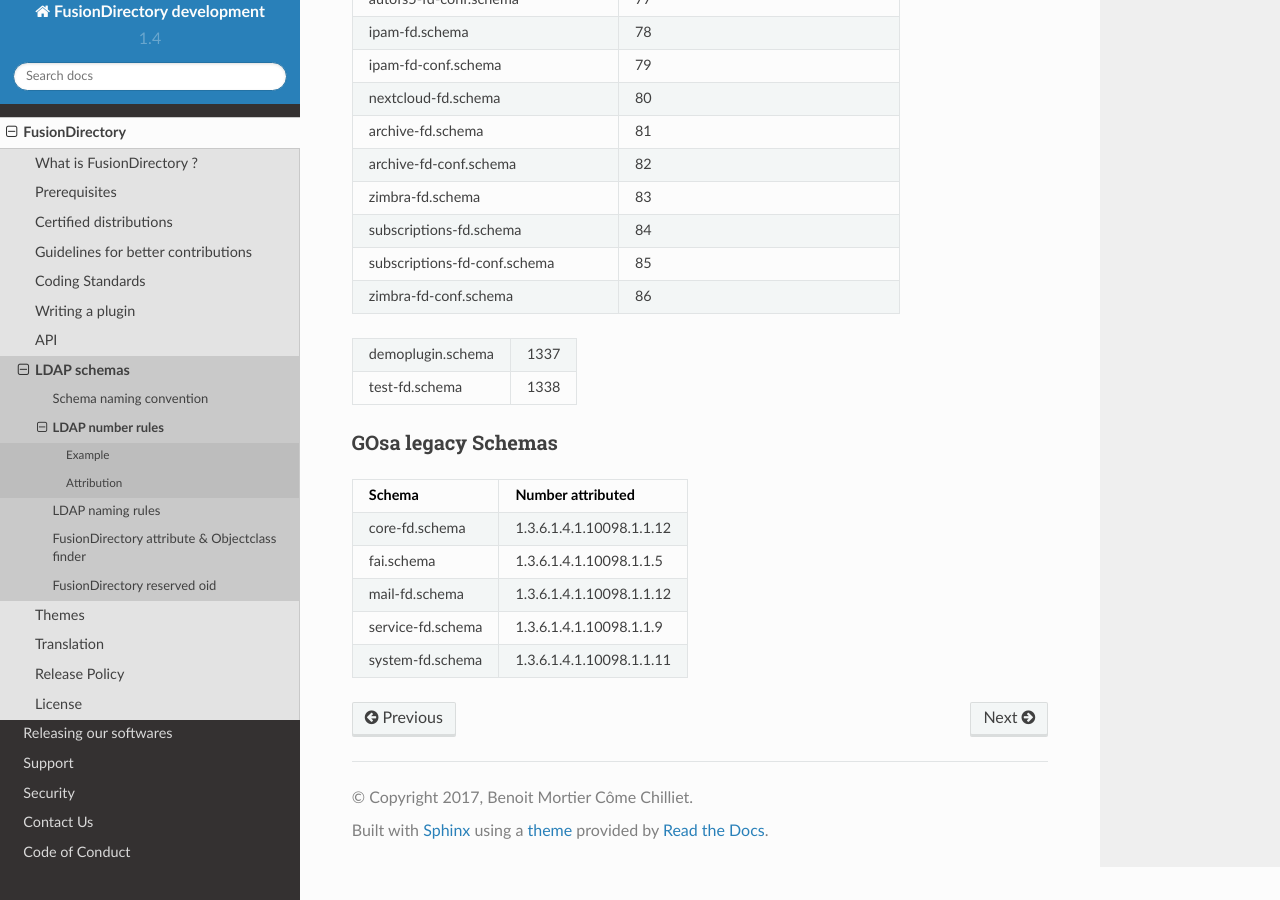
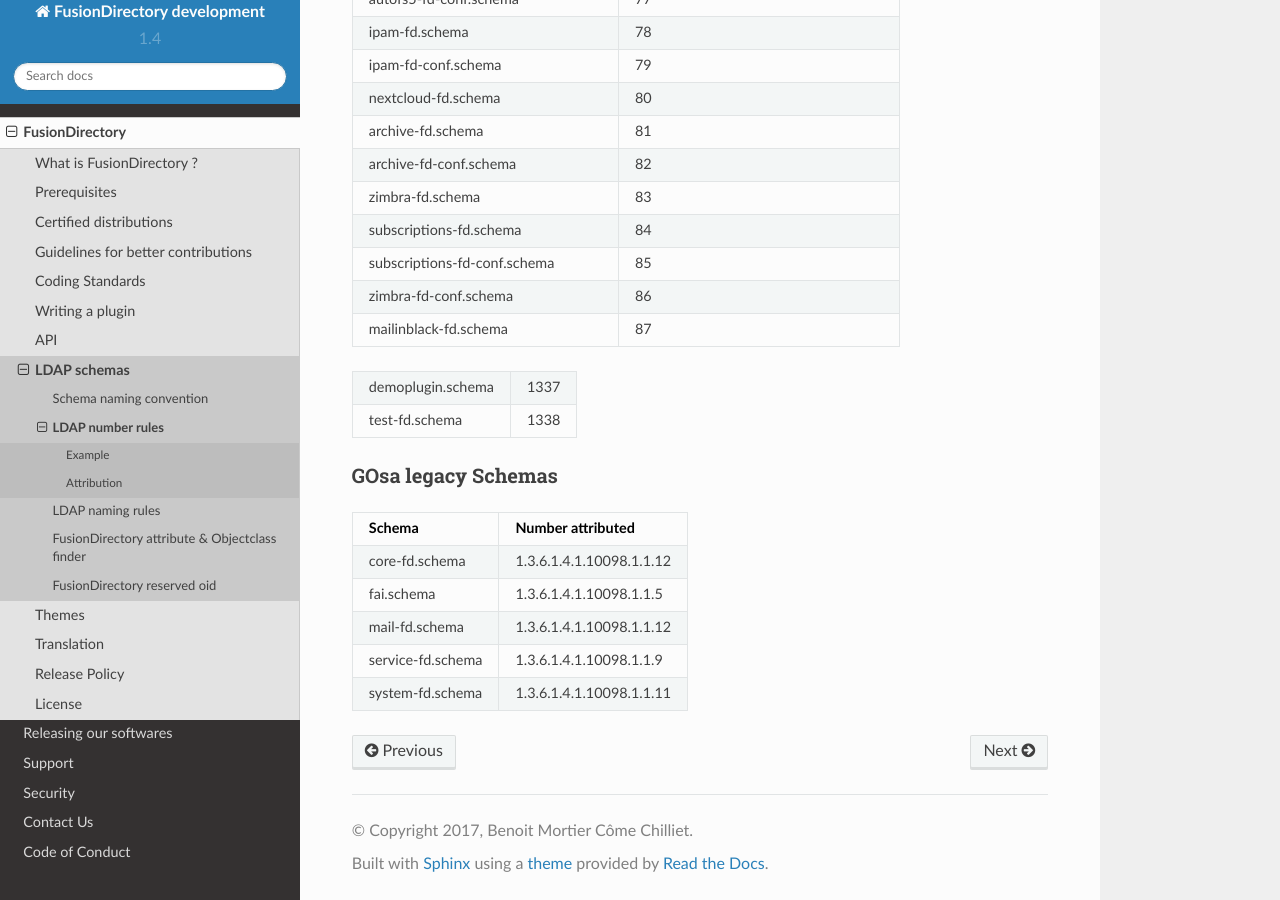
Before and after one commit to fusiondirectory/fusiondirectory-dev-manual, a Sphinx documentation site: the page built from source/fusiondirectory/schemas/numberrules.rst, in a window 1280 px wide and 900 px high, scrolled down 3421 px. Built offline with Sphinx 7.4.7 and the Read the Docs theme 2.0.0, drawn with Linux system fonts in a browser that asks for light colours.

Commit message:
Reserve number for mailinblack plugin

```diff
--- a/source/fusiondirectory/schemas/numberrules.rst
+++ b/source/fusiondirectory/schemas/numberrules.rst
@@ -121,6 +121,7 @@
 subscriptions-fd.schema               84
 subscriptions-fd-conf.schema          85
 zimbra-fd-conf.schema                 86
+mailinblack-fd.schema                 87
 ===================================== =====================
 
 ===================================== =====================
```
